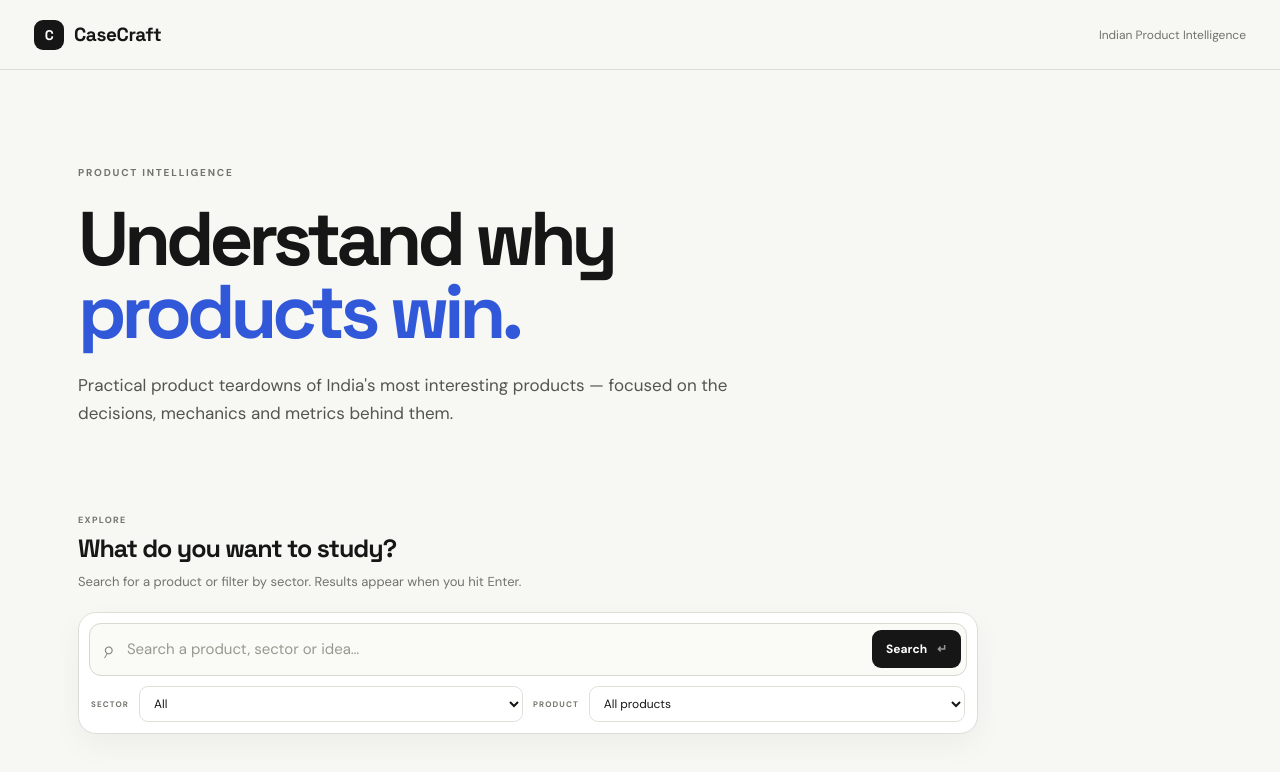
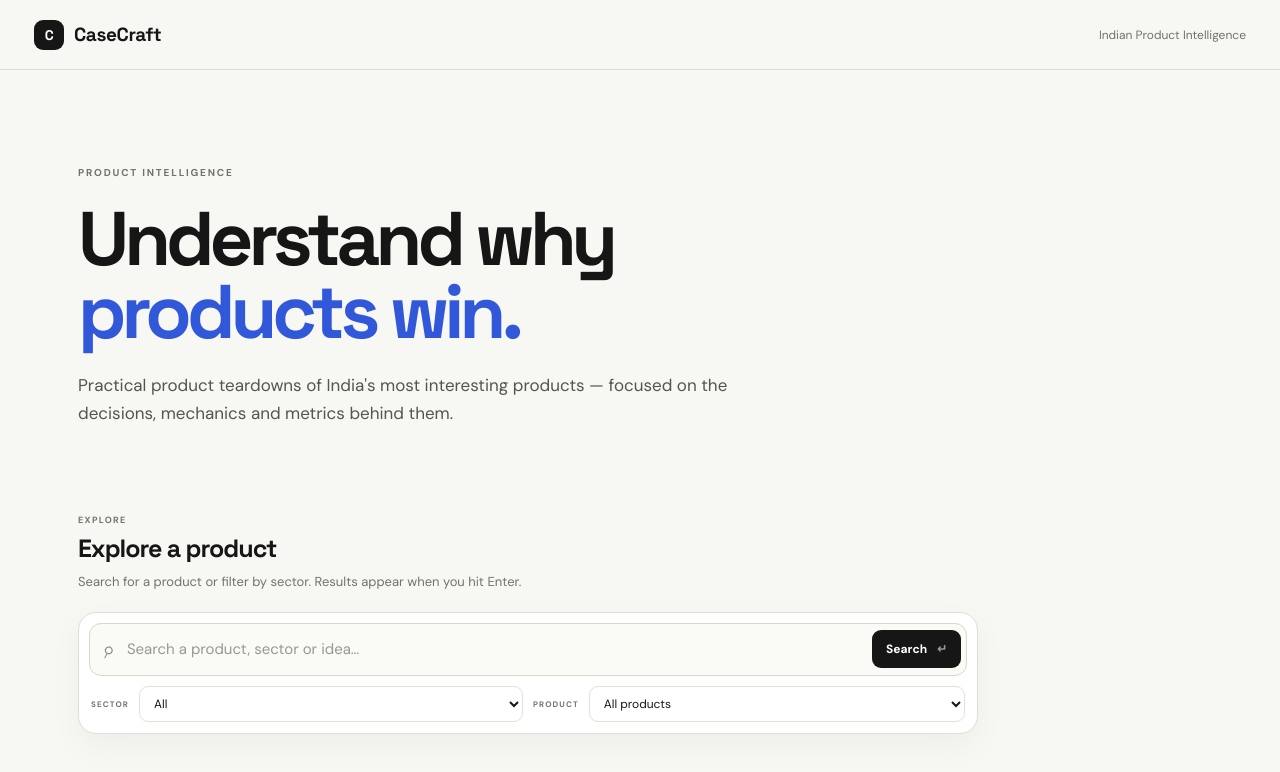
Before and after one commit to richikothari07/Case_craft, a React (Vite) app: page / in a window 1280 px wide. Shown: the top 772 px of the page. Built offline with nearby package versions, Linux system fonts and the light colour scheme.

Commit message:
Add files via upload

```diff
--- a/src/main.jsx
+++ b/src/main.jsx
@@ -43,7 +43,7 @@ function App(){
       <section className="searchStage">
         <div className="searchIntro">
           <span className="eyebrow">EXPLORE</span>
-          <h2>What do you want to study?</h2>
+          <h2>Explore a product</h2>
           <p>Search for a product or filter by sector. Results appear when you hit Enter.</p>
         </div>
         <form className="searchPanel" onSubmit={submitSearch}>
```
